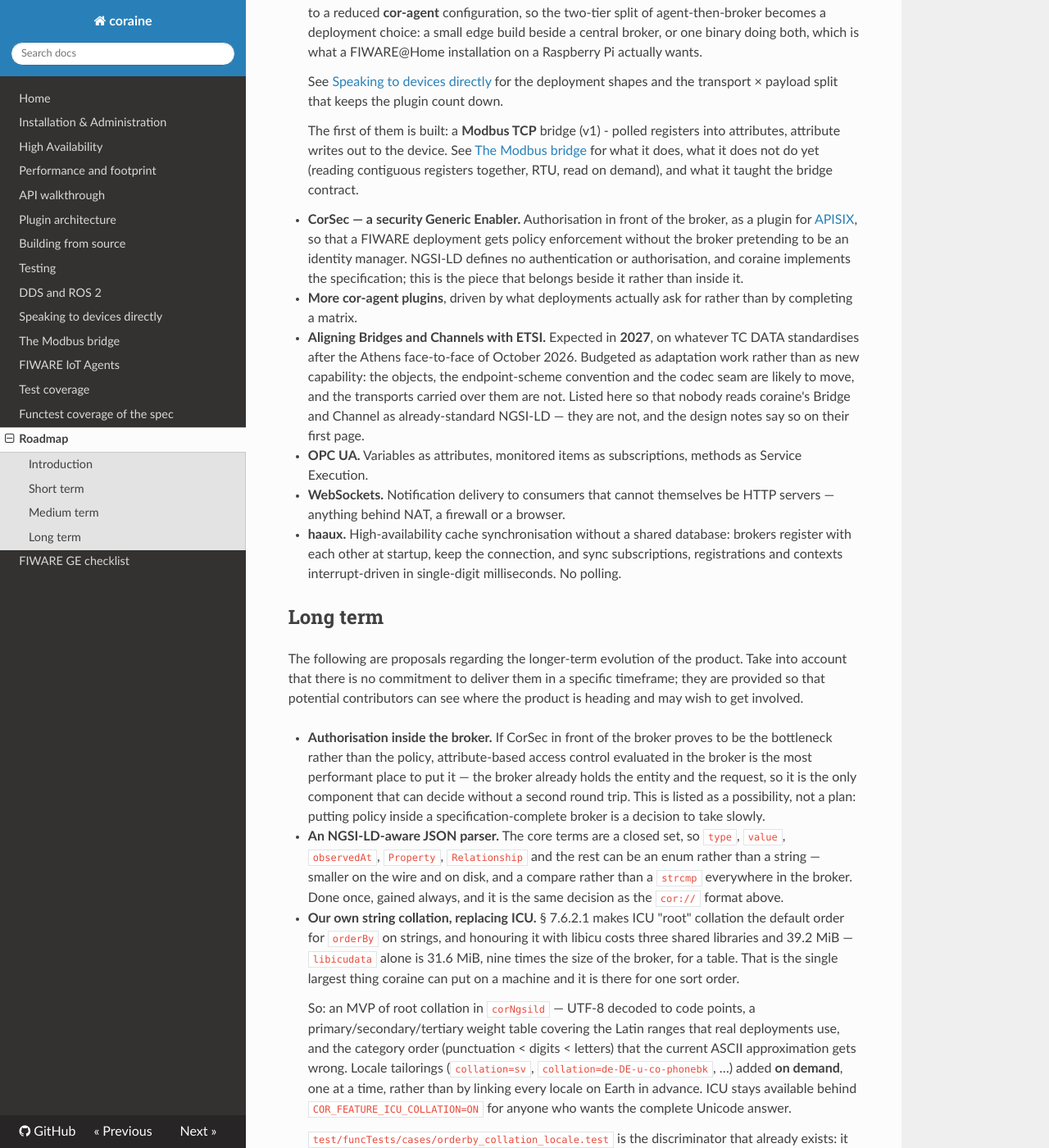
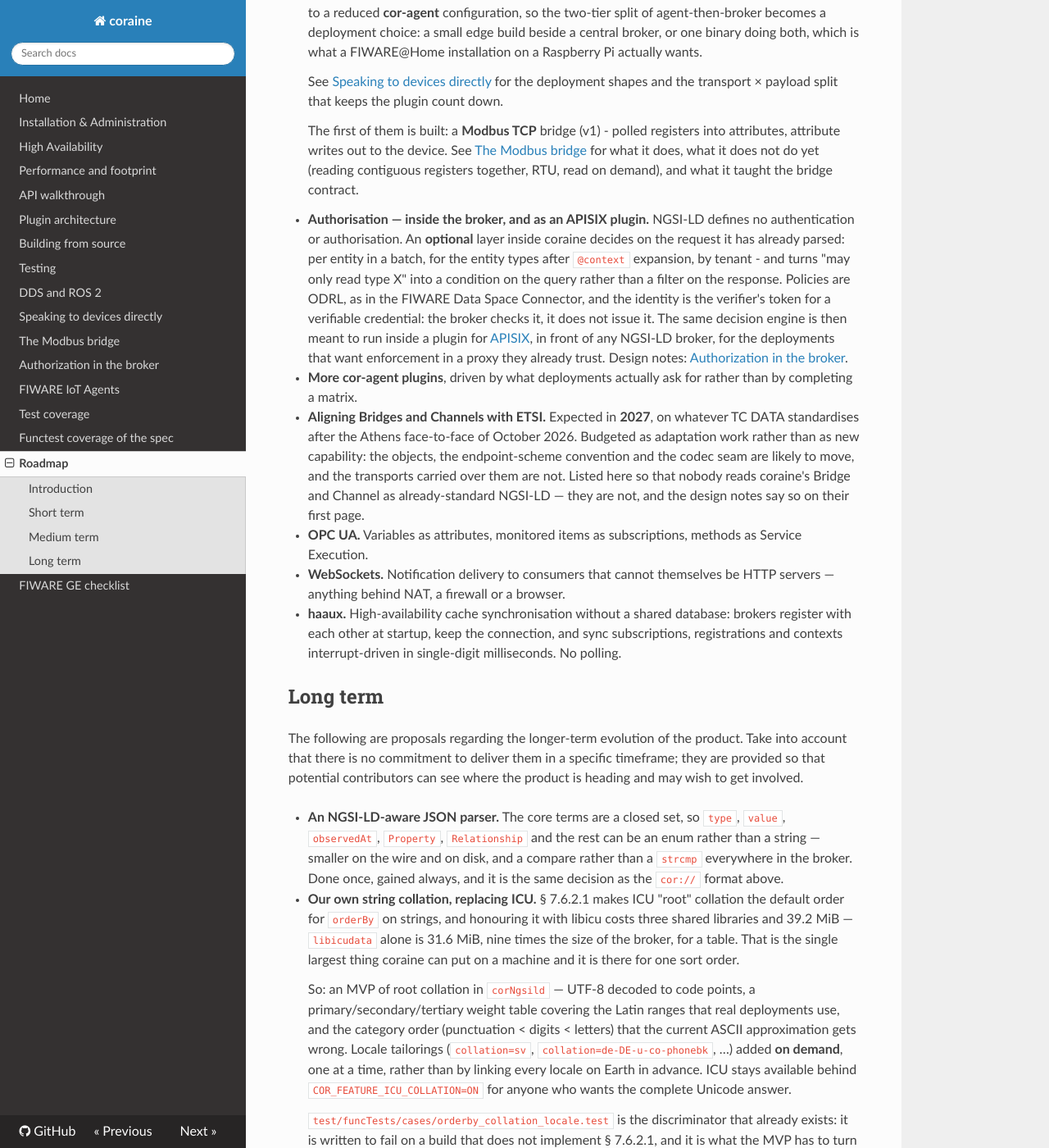
Before and after one commit to SEAMWARE/coraine, an MkDocs documentation site: the page built from doc/roadmap.md, in a window 1280 px wide and 1400 px high, scrolled down 2327 px. Shown: the whole window at 82% size. Built offline with MkDocs 1.6.1, drawn with Linux system fonts in a browser that asks for light colours; nearby versions of some CDN libraries; comment, search, counter and statistics services are not loaded.

Commit message:
doc: authorization in the broker - what the FIWARE DSC does today, and the shape of an optional built-in layer
Design notes from a reading of the Data Space Connector sources (VCVerifier, the APISIX route and its patched
opa plugin, the ODRL-PAP mapping and its NGSI-LD Rego): the request path, the VC -> JWT exchange, the ODRL
vocabulary, and what the chain gets wrong for NGSI-LD (entity type read out of the id string, batches denied,
no @context, tenant ignored). The built-in layer: JWT checked against the verifier JWKS, ODRL evaluated
natively per entity, queries restricted rather than filtered, fail closed. Roadmap: authorization inside the
broker (optional) and as an APISIX plugin on the same engine.

Co-Authored-By: Claude Opus 5.5 <noreply@anthropic.com>

```diff
--- a/doc/roadmap.md
+++ b/doc/roadmap.md
@@ -128,12 +128,17 @@ typically within the subsequent release(s) generated in the next **9 months**:
     what it does not do yet (reading contiguous registers together, RTU, read on demand), and what it
     taught the bridge contract.
 
--   **CorSec — a security Generic Enabler.** Authorisation in front of the
-    broker, as a plugin for [APISIX](https://apisix.apache.org/), so that a
-    FIWARE deployment gets policy enforcement without the broker pretending to
-    be an identity manager. NGSI-LD defines no authentication or authorisation,
-    and coraine implements the specification; this is the piece that belongs
-    beside it rather than inside it.
+-   **Authorisation — inside the broker, and as an APISIX plugin.** NGSI-LD
+    defines no authentication or authorisation. An **optional** layer inside
+    coraine decides on the request it has already parsed: per entity in a batch,
+    for the entity types after `@context` expansion, by tenant - and turns "may
+    only read type X" into a condition on the query rather than a filter on the
+    response. Policies are ODRL, as in the FIWARE Data Space Connector, and the
+    identity is the verifier's token for a verifiable credential: the broker
+    checks it, it does not issue it. The same decision engine is then meant to
+    run inside a plugin for [APISIX](https://apisix.apache.org/), in front of any
+    NGSI-LD broker, for the deployments that want enforcement in a proxy they
+    already trust. Design notes: [Authorization in the broker](authorization.md).
 
 -   **More cor-agent plugins**, driven by what deployments actually ask for
     rather than by completing a matrix.
@@ -163,14 +168,6 @@ The following are proposals regarding the longer-term evolution of the product.
 Take into account that there is no commitment to deliver them in a specific
 timeframe; they are provided so that potential contributors can see where the
 product is heading and may wish to get involved.
-
--   **Authorisation inside the broker.** If CorSec in front of the broker proves
-    to be the bottleneck rather than the policy, attribute-based access control
-    evaluated in the broker is the most performant place to put it — the broker
-    already holds the entity and the request, so it is the only component that
-    can decide without a second round trip. This is listed as a possibility, not
-    a plan: putting policy inside a specification-complete broker is a decision
-    to take slowly.
 
 -   **An NGSI-LD-aware JSON parser.** The core terms are a closed set, so
     `type`, `value`, `observedAt`, `Property`, `Relationship` and the rest can be
--- a/mkdocs.yml
+++ b/mkdocs.yml
@@ -50,6 +50,7 @@ nav:
   - DDS and ROS 2: dds.md
   - Speaking to devices directly: device-protocols.md
   - The Modbus bridge: modbus-bridge.md
+  - Authorization in the broker: authorization.md
   - FIWARE IoT Agents: iot-agents.md
   - Test coverage: coverage.md
   - Functest coverage of the spec: spec-coverage-gaps.md
```
Also changed, not shown: doc/authorization.md (added, +139 -0 lines), doc/index.md (+1 -0 lines).
